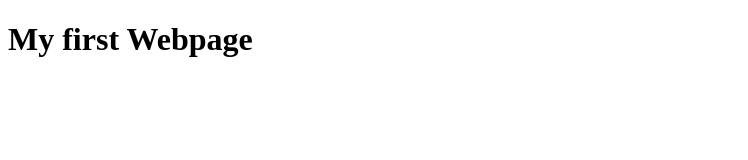
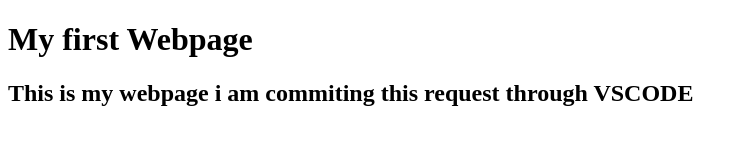
Before and after one commit to naveenprasad07/naveenprasad.github.io, a plain HTML site: page index.html in a window 1280 px wide. Shown: the whole page, without its empty margins (0-748 px from the left). Drawn offline with Linux system fonts and the light colour scheme.

Commit message:
My VsCode Commit

```diff
--- a/index.html
+++ b/index.html
@@ -9,5 +9,6 @@
   <h1>
     My first Webpage
   </h1>
+  <h2>This is my webpage i am commiting this request through VSCODE</h2>
 </body>
 </html>
```
